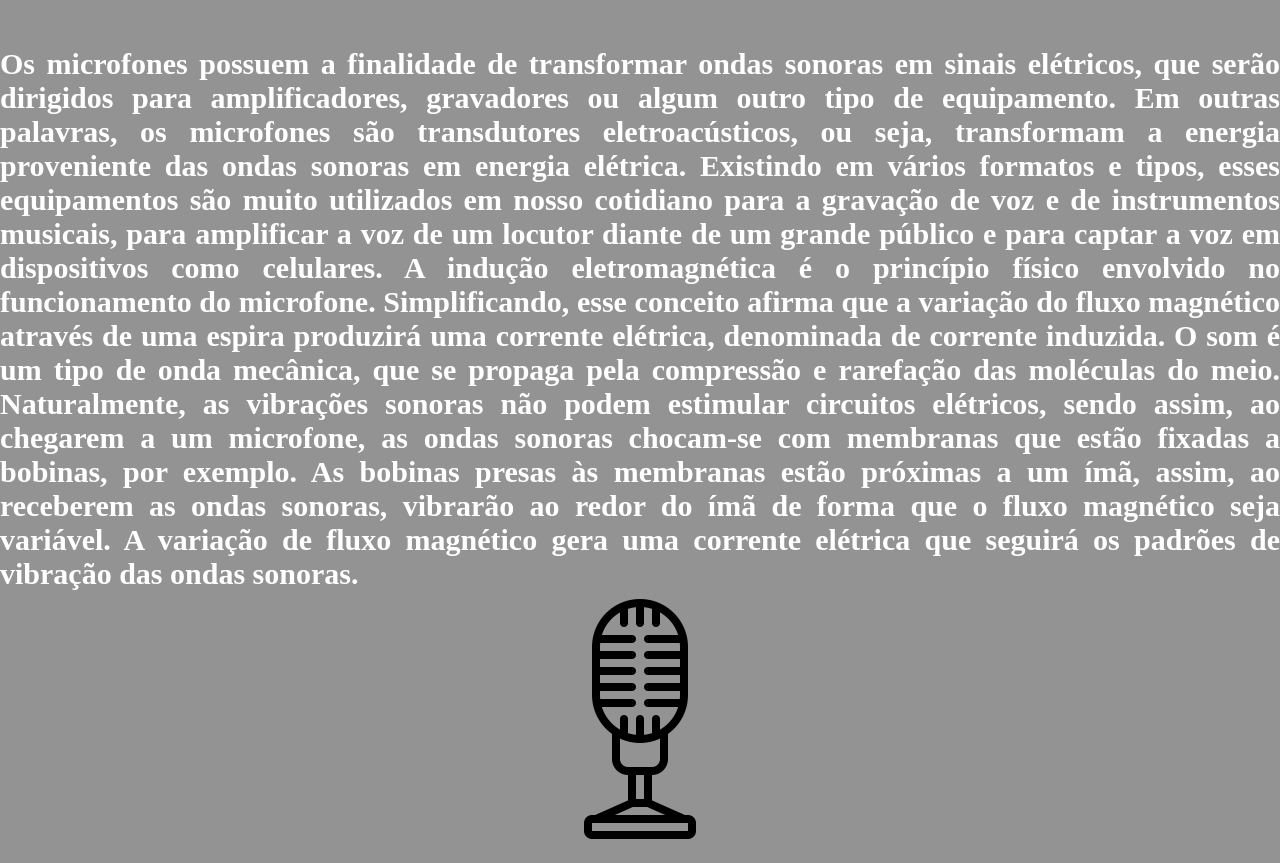
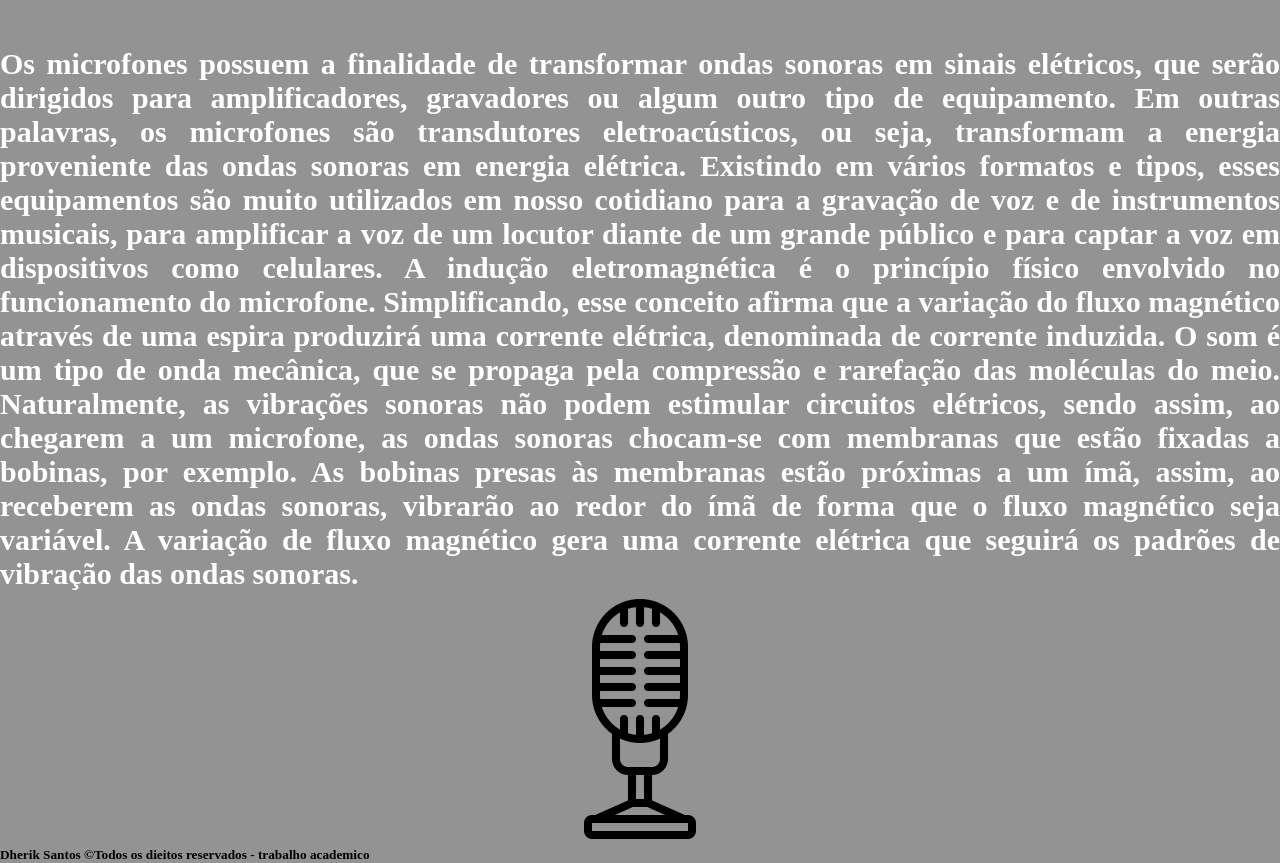
Before and after one commit to dherik01/mic, a plain HTML site: page sobre.html in a window 1280 px wide. Shown: the part 103-966 px from the top of the page. Drawn offline with Linux system fonts and the light colour scheme.

Commit message:
Update rodape sobre.html

```diff
--- a/sobre.html
+++ b/sobre.html
@@ -39,6 +39,7 @@
         padrões de vibração das ondas sonoras.</p></div>
 
         <img src="mic.webp">
+    <h5>Dherik Santos &copyTodos os dieitos reservados - trabalho academico</h5>
 
 </body>
 
```
